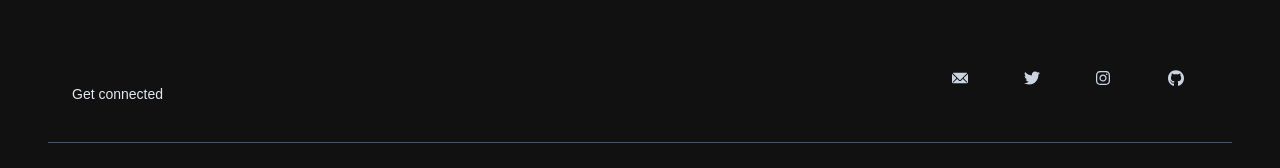
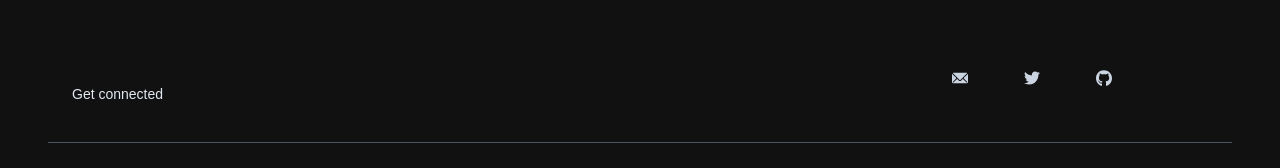
Before and after one commit to carloscodes/portfolio, a Next.js app: page / in a window 1280 px wide. Shown: the part 726-894 px from the top of the page. Built offline with nearby package versions, Linux system fonts and the light colour scheme.

Commit message:
new twitter update. removed ig

```diff
--- a/components/global/Footer.tsx
+++ b/components/global/Footer.tsx
@@ -18,7 +18,7 @@
                 <EmailIcon className='w-4 mb-8' />
               </a>
             </Link>
-            <Link href='https://twitter.com/espressoaloha'>
+            <Link href='https://twitter.com/esprssothoughts'>
               <a className='mr-6 '>
                 <svg
                   aria-hidden='true'
@@ -33,25 +33,6 @@
                   <path
                     fill='currentColor'
                     d='M459.37 151.716c.325 4.548.325 9.097.325 13.645 0 138.72-105.583 298.558-298.558 298.558-59.452 0-114.68-17.219-161.137-47.106 8.447.974 16.568 1.299 25.34 1.299 49.055 0 94.213-16.568 130.274-44.832-46.132-.975-84.792-31.188-98.112-72.772 6.498.974 12.995 1.624 19.818 1.624 9.421 0 18.843-1.3 27.614-3.573-48.081-9.747-84.143-51.98-84.143-102.985v-1.299c13.969 7.797 30.214 12.67 47.431 13.319-28.264-18.843-46.781-51.005-46.781-87.391 0-19.492 5.197-37.36 14.294-52.954 51.655 63.675 129.3 105.258 216.365 109.807-1.624-7.797-2.599-15.918-2.599-24.04 0-57.828 46.782-104.934 104.934-104.934 30.213 0 57.502 12.67 76.67 33.137 23.715-4.548 46.456-13.32 66.599-25.34-7.798 24.366-24.366 44.833-46.132 57.827 21.117-2.273 41.584-8.122 60.426-16.243-14.292 20.791-32.161 39.308-52.628 54.253z'
-                  ></path>
-                </svg>
-              </a>
-            </Link>
-            <Link href='https://www.instagram.com/sol.wave'>
-              <a className='mr-6'>
-                <svg
-                  aria-hidden='true'
-                  focusable='false'
-                  data-prefix='fab'
-                  data-icon='instagram'
-                  className='w-3.5'
-                  role='img'
-                  xmlns='http://www.w3.org/2000/svg'
-                  viewBox='0 0 448 512'
-                >
-                  <path
-                    fill='currentColor'
-                    d='M224.1 141c-63.6 0-114.9 51.3-114.9 114.9s51.3 114.9 114.9 114.9S339 319.5 339 255.9 287.7 141 224.1 141zm0 189.6c-41.1 0-74.7-33.5-74.7-74.7s33.5-74.7 74.7-74.7 74.7 33.5 74.7 74.7-33.6 74.7-74.7 74.7zm146.4-194.3c0 14.9-12 26.8-26.8 26.8-14.9 0-26.8-12-26.8-26.8s12-26.8 26.8-26.8 26.8 12 26.8 26.8zm76.1 27.2c-1.7-35.9-9.9-67.7-36.2-93.9-26.2-26.2-58-34.4-93.9-36.2-37-2.1-147.9-2.1-184.9 0-35.8 1.7-67.6 9.9-93.9 36.1s-34.4 58-36.2 93.9c-2.1 37-2.1 147.9 0 184.9 1.7 35.9 9.9 67.7 36.2 93.9s58 34.4 93.9 36.2c37 2.1 147.9 2.1 184.9 0 35.9-1.7 67.7-9.9 93.9-36.2 26.2-26.2 34.4-58 36.2-93.9 2.1-37 2.1-147.8 0-184.8zM398.8 388c-7.8 19.6-22.9 34.7-42.6 42.6-29.5 11.7-99.5 9-132.1 9s-102.7 2.6-132.1-9c-19.6-7.8-34.7-22.9-42.6-42.6-11.7-29.5-9-99.5-9-132.1s-2.6-102.7 9-132.1c7.8-19.6 22.9-34.7 42.6-42.6 29.5-11.7 99.5-9 132.1-9s102.7-2.6 132.1 9c19.6 7.8 34.7 22.9 42.6 42.6 11.7 29.5 9 99.5 9 132.1s2.7 102.7-9 132.1z'
                   ></path>
                 </svg>
               </a>
```
